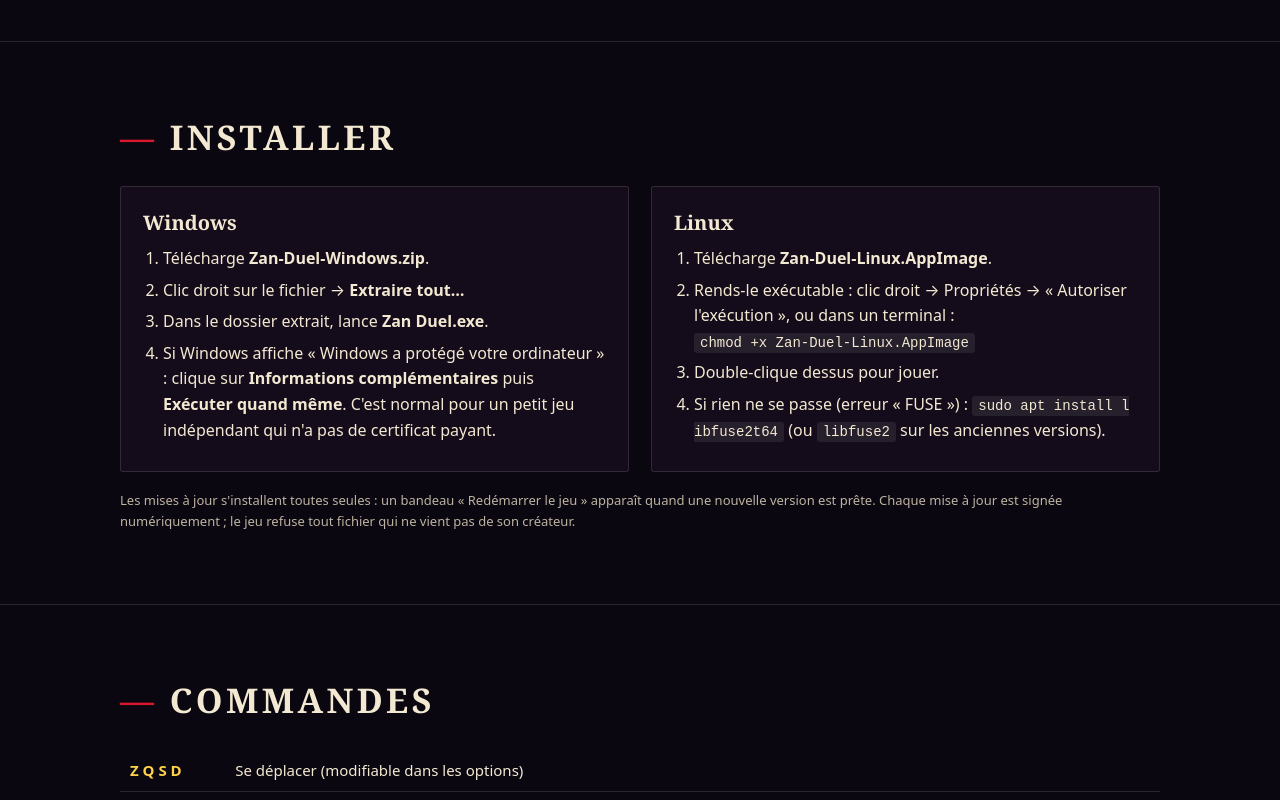
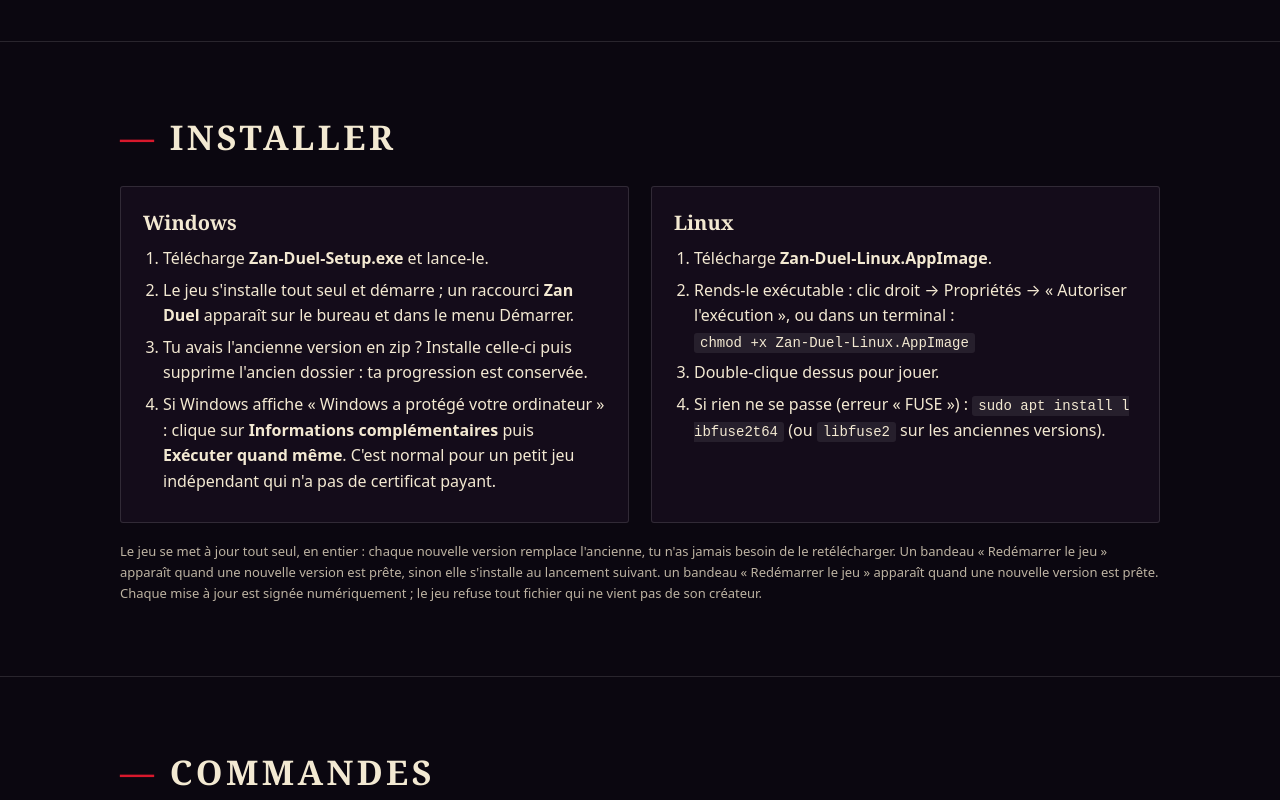
Before and after one commit to yeah88licht/zan-duel-jeu, a plain HTML site: page index.html in a window 1280 px wide. Shown: the part 2000-2800 px from the top of the page. Drawn offline with Linux system fonts and the light colour scheme.

Commit message:
Windows : installateur au lieu du zip, mises à jour complètes automatiques
Co-Authored-By: Claude Opus 5.5 <noreply@anthropic.com>

```diff
--- a/index.html
+++ b/index.html
@@ -65,7 +65,7 @@
     <div class="logo"><div class="kanji">斬</div><div><h1>ZAN DUEL</h1><p class="tag">Samouraï · Arène · Katana</p></div></div>
     <p class="pitch">Un duel au sabre nerveux : enchaînements, esquives, courses sur les murs, parades au millimètre. Affronte sept maîtres en mode histoire ou défie tes amis en ligne.</p>
     <div class="dl">
-      <a class="btn" id="b-win" href="https://github.com/yeah88licht/zan-duel-jeu/releases/latest/download/Zan-Duel-Windows.zip"><b>⬇ WINDOWS</b><small>Windows 10 / 11 · 64 bits · ~150 Mo</small></a>
+      <a class="btn" id="b-win" href="https://github.com/yeah88licht/zan-duel-jeu/releases/latest/download/Zan-Duel-Setup.exe"><b>⬇ WINDOWS</b><small>Installateur · Windows 10 / 11 · 64 bits · ~125 Mo</small></a>
       <a class="btn" id="b-lin" href="https://github.com/yeah88licht/zan-duel-jeu/releases/latest/download/Zan-Duel-Linux.AppImage"><b>⬇ LINUX</b><small>AppImage · 64 bits · ~150 Mo</small></a>
     </div>
     <p class="note">Gratuit · pas de compte · se met à jour tout seul. <a href="#installer">Comment l'installer ?</a></p>
@@ -105,9 +105,9 @@
       <div class="card">
         <h3>Windows</h3>
         <ol>
-          <li>Télécharge <b>Zan-Duel-Windows.zip</b>.</li>
-          <li>Clic droit sur le fichier → <b>Extraire tout…</b></li>
-          <li>Dans le dossier extrait, lance <b>Zan Duel.exe</b>.</li>
+          <li>Télécharge <b>Zan-Duel-Setup.exe</b> et lance-le.</li>
+          <li>Le jeu s'installe tout seul et démarre ; un raccourci <b>Zan Duel</b> apparaît sur le bureau et dans le menu Démarrer.</li>
+          <li>Tu avais l'ancienne version en zip ? Installe celle-ci puis supprime l'ancien dossier : ta progression est conservée.</li>
           <li>Si Windows affiche « Windows a protégé votre ordinateur » : clique sur <b>Informations complémentaires</b> puis <b>Exécuter quand même</b>. C'est normal pour un petit jeu indépendant qui n'a pas de certificat payant.</li>
         </ol>
       </div>
@@ -121,7 +121,7 @@
         </ol>
       </div>
     </div>
-    <p class="note" style="margin-top:18px">Les mises à jour s'installent toutes seules : un bandeau « Redémarrer le jeu » apparaît quand une nouvelle version est prête. Chaque mise à jour est signée numériquement ; le jeu refuse tout fichier qui ne vient pas de son créateur.</p>
+    <p class="note" style="margin-top:18px">Le jeu se met à jour tout seul, en entier : chaque nouvelle version remplace l'ancienne, tu n'as jamais besoin de le retélécharger. Un bandeau « Redémarrer le jeu » apparaît quand une nouvelle version est prête, sinon elle s'installe au lancement suivant. un bandeau « Redémarrer le jeu » apparaît quand une nouvelle version est prête. Chaque mise à jour est signée numériquement ; le jeu refuse tout fichier qui ne vient pas de son créateur.</p>
   </div>
 </section>
 
```
Also changed, not shown: 1 other file.
